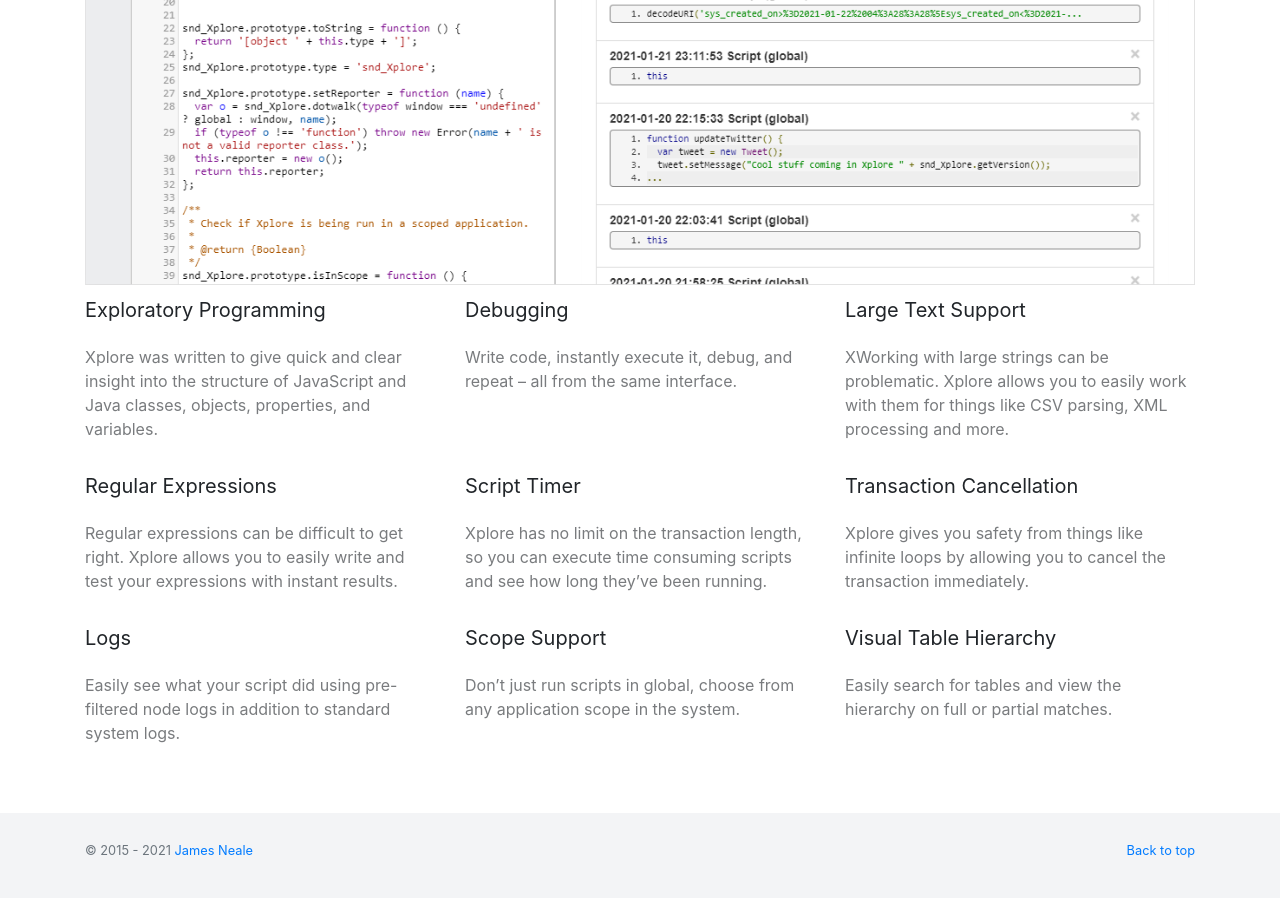
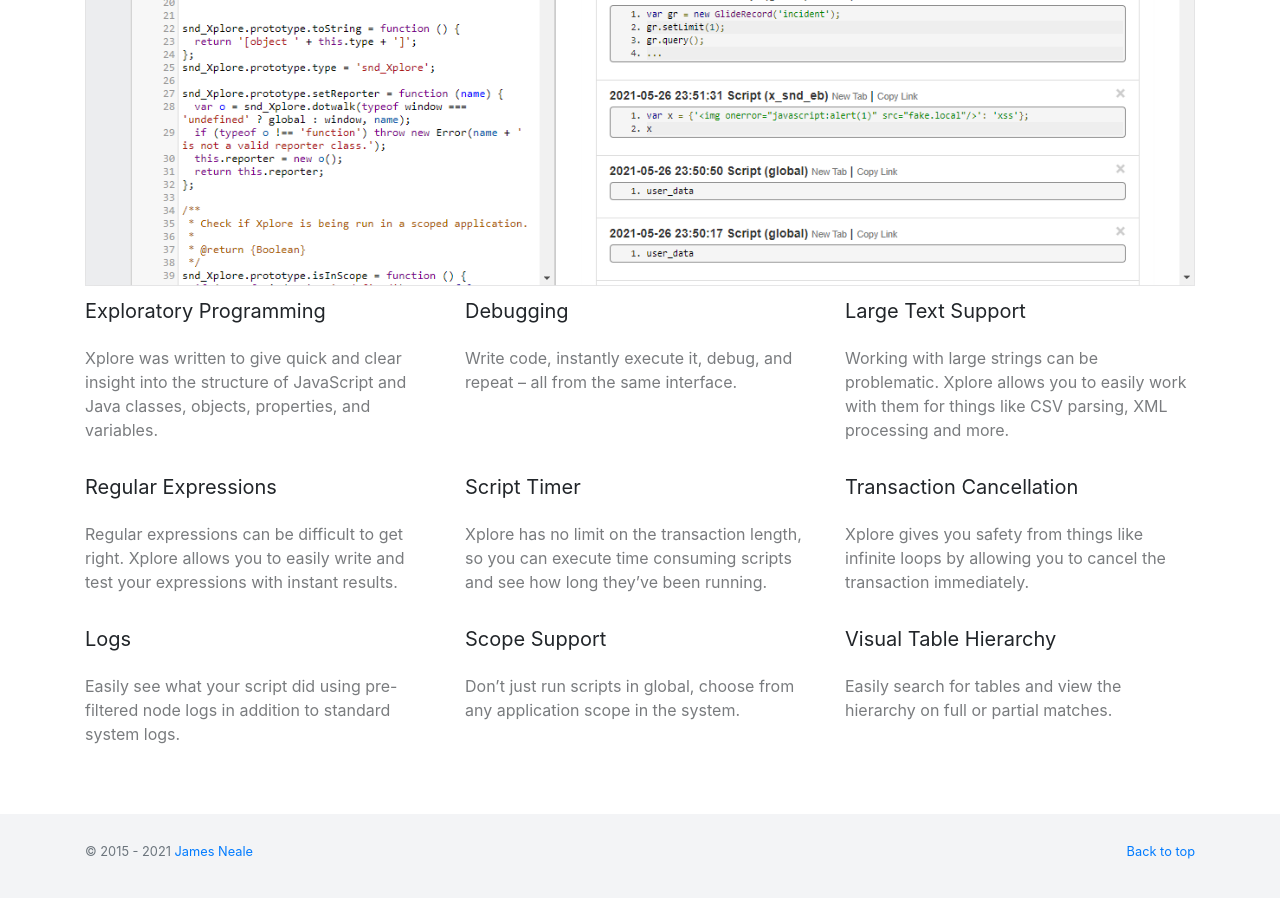
Before and after one commit to jneale/Xplore, a Jekyll site: the page built from index.md, in a window 1280 px wide and 900 px high, scrolled down 868 px. Built offline with Jekyll 4.4.1, drawn with Linux system fonts in a browser that asks for light colours; nearby versions of some CDN libraries; our own code applies the rules of GitHub Pages for plain Markdown files.

Commit message:
Screenshot update

```diff
--- a/index.md
+++ b/index.md
@@ -52,7 +52,7 @@
       <div class="col-sm-4">
         <div class="feature5-item-wrap">
           <p class="text-20">Large Text Support</p>
-          <p class="text-14 text-14-60">XWorking with large strings can be
+          <p class="text-14 text-14-60">Working with large strings can be
             problematic. Xplore allows you to easily work with them for things
             like CSV parsing, XML processing and more.</p>
         </div>
```
Also changed, not shown: assets/xplore-screenshot.png.
